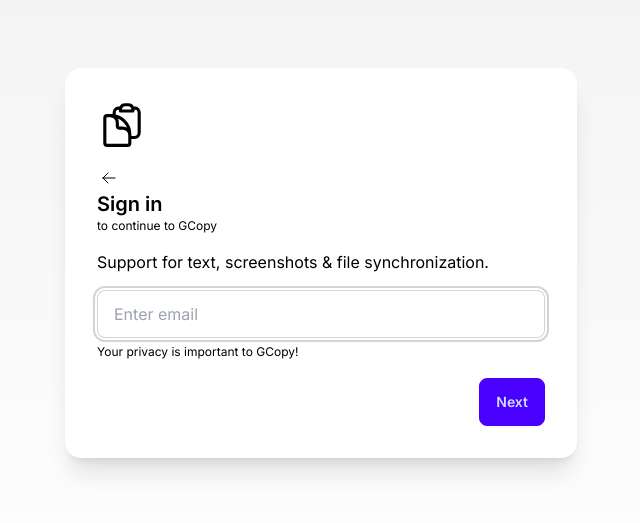
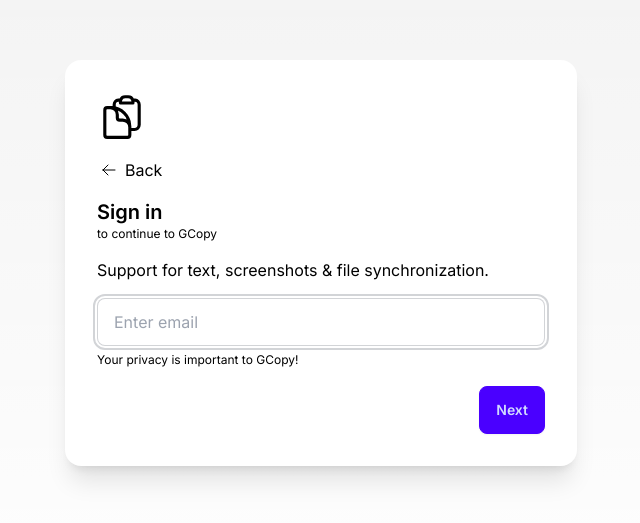
Before and after one commit to llaoj/gcopy, a Next.js app in the folder frontend/: page /en/user/email-code in a window 1280 px wide. Shown: the part 137-660 px from the top of the page, without its empty margins (319-959 px from the left). Built offline with nearby package versions, Linux system fonts and the light colour scheme.

Commit message:
add back button on email-code page

```diff
--- a/frontend/app/[locale]/user/email-code/page.tsx
+++ b/frontend/app/[locale]/user/email-code/page.tsx
@@ -46,7 +46,7 @@ export default function EmailCode({
     >
       <div className="card-body gap-4">
         <Image src="/gcopy.svg" width={50} height={50} alt="gcopy's logo" />
-        <div className="flex flex-col gap-0">
+        <div className="flex items-center">
           <a
             className="btn btn-ghost btn-circle btn-xs"
             onClick={() => router.back()}
@@ -66,6 +66,9 @@ export default function EmailCode({
               />
             </svg>
           </a>
+          <span className="ml-1">{t("back")}</span>
+        </div>
+        <div className="flex flex-col gap-0">
           <h2 className="card-title">{t("title")}</h2>
           <span className="text-xs">{t("smallTitle")}</span>
         </div>
--- a/frontend/messages/en.json
+++ b/frontend/messages/en.json
@@ -17,6 +17,7 @@
     "logout": "Logout"
   },
   "EmailCode": {
+    "back": "Back",
     "title": "Sign in",
     "smallTitle": "to continue to GCopy",
     "subTitle": "Support for text, screenshots & file synchronization.",
--- a/frontend/messages/zh.json
+++ b/frontend/messages/zh.json
@@ -17,6 +17,7 @@
     "logout": "登出"
   },
   "EmailCode": {
+    "back": "返回",
     "title": "登录",
     "smallTitle": "以使用GCopy",
     "subTitle": "支持文字, 截图和文件的同步.",
```
